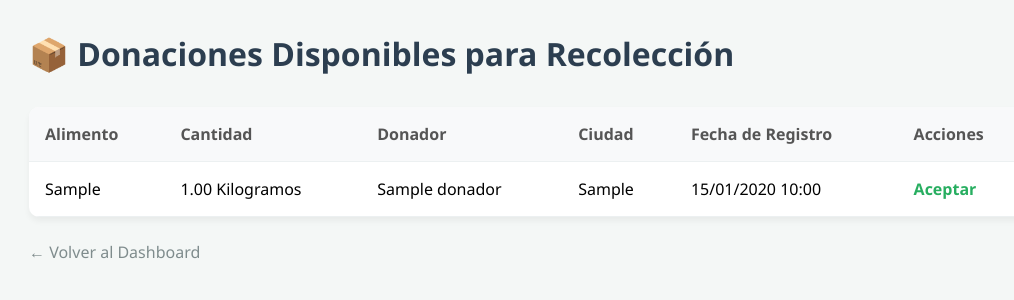
After one commit to SebastianGarrido212/FoodTrack, a Django app: template appFoodtrack/templates/templatesApp/donaciones_disponibles.html in a window 1280 px wide. The commit adds this page. Shown: the top 300 px of the page, without its empty margins (111-1125 px from the left). Run offline with Django 5.2, Linux system fonts and the light colour scheme; the template is opened without the code that fills it: values that come from a table or form of the project are taken from there, others are empty; tables that the repository leaves empty hold one stand-in row (values such as "Sample post").

Commit message:
Terminado Instituciones

```diff
--- /dev/null
+++ b/appFoodtrack/templates/templatesApp/donaciones_disponibles.html
@@ -0,0 +1,64 @@
+<!DOCTYPE html>
+<html lang="es">
+<head>
+    <meta charset="UTF-8">
+    <meta name="viewport" content="width=device-width, initial-scale=1.0">
+    <title>Donaciones Disponibles - FoodTrack</title>
+    <style>
+        body { font-family: 'Segoe UI', sans-serif; background-color: #f4f7f6; margin: 0; padding: 2rem; }
+        .container { max-width: 1000px; margin: 0 auto; }
+        .header { display: flex; justify-content: space-between; align-items: center; margin-bottom: 2rem; }
+        .header h1 { color: #2c3e50; margin: 0; }
+        .table-container { background-color: white; border-radius: 10px; box-shadow: 0 4px 6px rgba(0,0,0,0.05); overflow: hidden; }
+        table { width: 100%; border-collapse: collapse; }
+        th, td { padding: 1rem; text-align: left; border-bottom: 1px solid #ecf0f1; }
+        th { background-color: #f8f9fa; color: #555; font-weight: 600; }
+        .no-donations { text-align: center; padding: 3rem; color: #7f8c8d; }
+        .back-link { display: inline-block; margin-top: 1.5rem; color: #7f8c8d; text-decoration: none; }
+        .action-link { color: #27ae60; text-decoration: none; font-weight: bold; }
+    </style>
+</head>
+<body>
+    <div class="container">
+        <div class="header">
+            <h1>📦 Donaciones Disponibles para Recolección</h1>
+        </div>
+
+        <div class="table-container">
+            <table>
+                <thead>
+                    <tr>
+                        <th>Alimento</th>
+                        <th>Cantidad</th>
+                        <th>Donador</th>
+                        <th>Ciudad</th>
+                        <th>Fecha de Registro</th>
+                        <th>Acciones</th>
+                    </tr>
+                </thead>
+                <tbody>
+                    {% for donacion in donaciones %}
+                    <tr>
+                        <td>{{ donacion.tipo_alimento }}</td>
+                        <td>{{ donacion.cantidad }} {{ donacion.get_unidad_medida_display }}</td>
+                        <td>{{ donacion.donador.nombre_negocio|default:donacion.donador.usuario.nombre }}</td>
+                        <td>{{ donacion.donador.ciudad }}</td>
+                        <td>{{ donacion.fecha_creacion|date:"d/m/Y H:i" }}</td>
+                        <td>
+                            <a href="#" class="action-link">Aceptar</a>
+                        </td>
+                    </tr>
+                    {% empty %}
+                    <tr>
+                        <td colspan="6" class="no-donations">
+                            <h2>¡Buen trabajo! No hay donaciones pendientes por ahora.</h2>
+                        </td>
+                    </tr>
+                    {% endfor %}
+                </tbody>
+            </table>
+        </div>
+        <a href="{% url 'dashboard' %}" class="back-link">← Volver al Dashboard</a>
+    </div>
+</body>
+</html>
--- a/prjFoodtrack/urls.py
+++ b/prjFoodtrack/urls.py
@@ -28,4 +28,5 @@ urlpatterns = [
     path('donacion/', views.ver_donaciones, name="verDonaciones"),
     path('donacion/editar/<int:donacion_id>/', views.editar_donacion, name="editar_donacion"),
     path('donacion/cancelar/<int:donacion_id>/', views.cancelar_donacion, name="cancelar_donacion"),
+    path('donaciones/disponibles/', views.ver_donaciones_disponibles, name="ver_donaciones_disponibles"),
 ]
```
Also changed, not shown: appFoodtrack/templates/templatesApp/dashboard.html (+45 -2 lines), appFoodtrack/views.py (+29 -1 lines).
